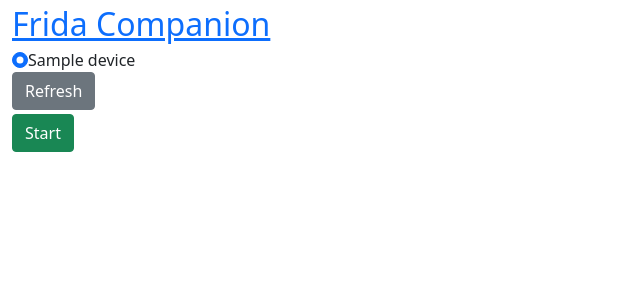
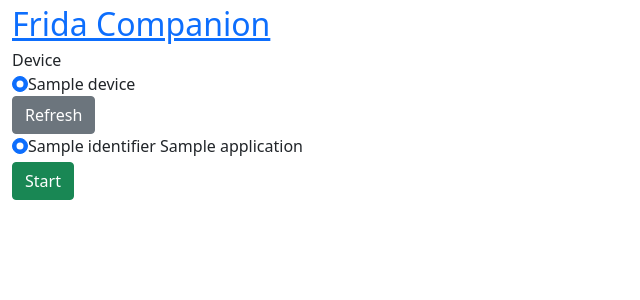
Before and after one commit to Nriver/frida-companion, a Flask app: template bp/templates/index.htm in a window 1280 px wide. Shown: the top 300 px of the page, without its empty margins (0-640 px from the left). Run offline with Flask 2, Linux system fonts and the light colour scheme; the template is opened without the code that fills it: most values are stand-ins (such as "Sample title", 1, 10 or a date in 2020); parts of the project's set-up code (start-up, migrations or seed data) failed here and were passed over; some libraries are stand-ins or nearby versions.

Commit message:
show application list

```diff
--- /dev/null
+++ b/bp/templates/components/application_list.htm
@@ -0,0 +1,8 @@
+{% for x in application_list %}
+<label>
+    <input class="form-check-input" type="radio" name="applicationRadios" id="applicationRadios"
+           value="{{x.identifier}}"
+           {% if loop.index== 1 %} checked {% endif %}>{{x.identifier}} {{x.name}}
+</label>
+<br/>
+{% endfor %}
--- a/bp/templates/components/device_list.htm
+++ b/bp/templates/components/device_list.htm
@@ -1,6 +1,6 @@
 {% for x in device_list %}
 <label>
-    <input class="form-check-input" type="radio" name="exampleRadios" id="exampleRadios1" value="option1"
+    <input class="form-check-input" type="radio" name="deviceRadios" id="deviceRadios" value="{{x.id}}"
            {% if loop.index== 1 %} checked {% endif %}>{{x.name}}
 </label>
 {% endfor %}
--- a/bp/templates/index.htm
+++ b/bp/templates/index.htm
@@ -13,11 +13,15 @@
     <div class="container-fluid">
         <div><a href="/" class="text-mute fs20" id="menu-toggle">Frida Companion</a></div>
         <div id="err_msg"></div>
+        <div>Device</div>
         <div id="device_list">
             {% include "components/device_list.htm" %}
         </div>
         <div>
             <button class="btn btn-secondary" type="button" onclick='refresh_device()'>Refresh</button>
+        </div>
+        <div id="application_list">
+            {% include "components/application_list.htm" %}
         </div>
         <div class="mt-1">
             <button class="btn btn-success" type="button" onclick='start()'>Start</button>
@@ -38,11 +42,16 @@
         console.log(data);
         $("#device_list").html(data.data.device_list_html)
     });
+    socket.on('refresh_application_response', function (data) {
+        console.log(data);
+        $("#application_list").html(data.data.application_list_html)
+    });
 
 
     function refresh_device() {
         console.log("refresh_device")
         socket.emit("refresh_device")
+        socket.emit("refresh_application")
     }
 
     function start() {
--- a/test.py
+++ b/test.py
@@ -33,7 +33,7 @@
     logger.info(frida.get_usb_device())
 
     # check frida-server
-    check_frida_server_update(force_update=False)
+    check_frida_server_update(force_update=True)
 
     # push frida-server and run
     run_frida_server()
```
Also changed, not shown: bp/home/events.py (+13 -1 lines), bp/home/routes.py (+7 -8 lines), utils/frida_helper.py (+8 -2 lines), README.md.
